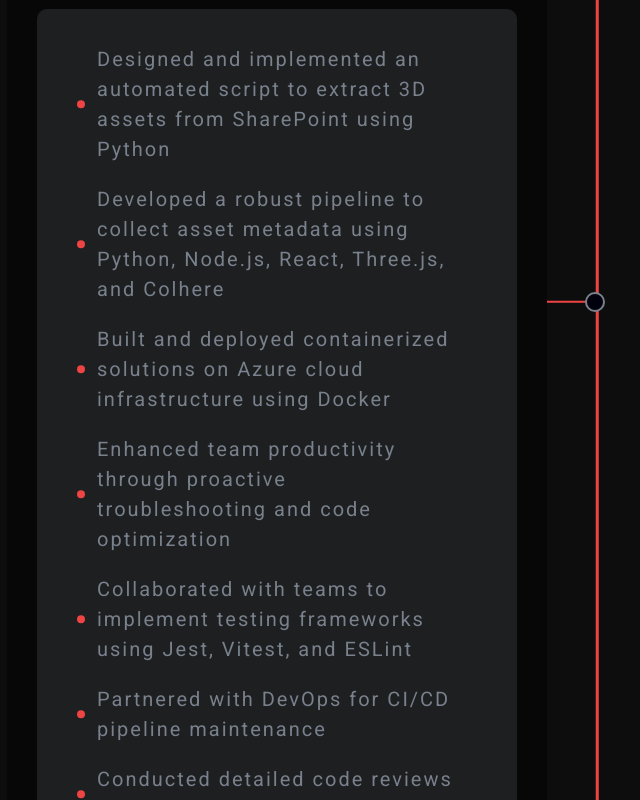
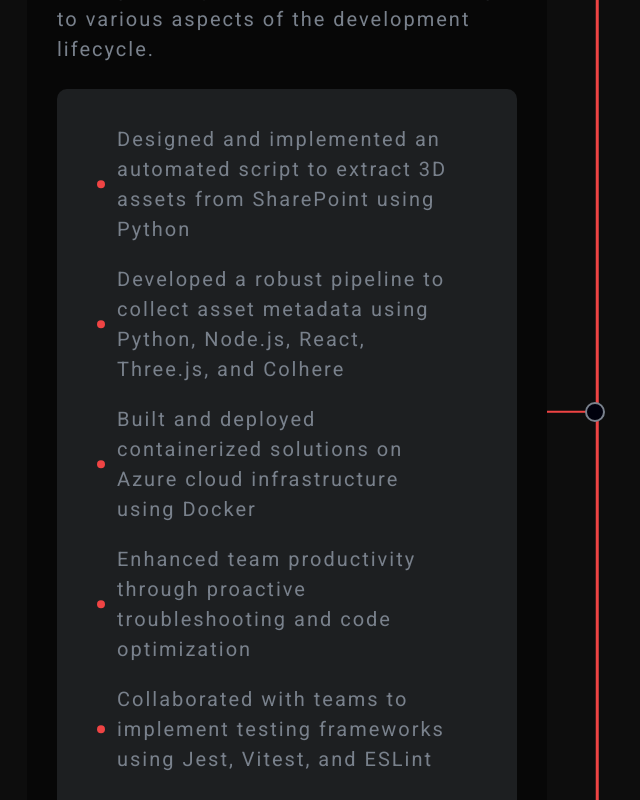
Before and after one commit to Babywise/islamahmed.ca, a React (Vite) app: page / in a window 1280 px wide. Shown: the part 1291-2091 px from the top of the page, without its empty margins (43-683 px from the left). Built offline with nearby package versions, Linux system fonts and the light colour scheme.

Commit message:
IA-71 added css for timeline section

```diff
--- a/src/pages/home/Home.css
+++ b/src/pages/home/Home.css
@@ -35,4 +35,9 @@
     /* Typography */
     @apply text-2xl font-bold;
   }
+
+  /* Timeline Section Styles */
+  .timeline-section {
+    @apply mx-auto max-w-6xl px-4 py-16;
+  }
 }
```
